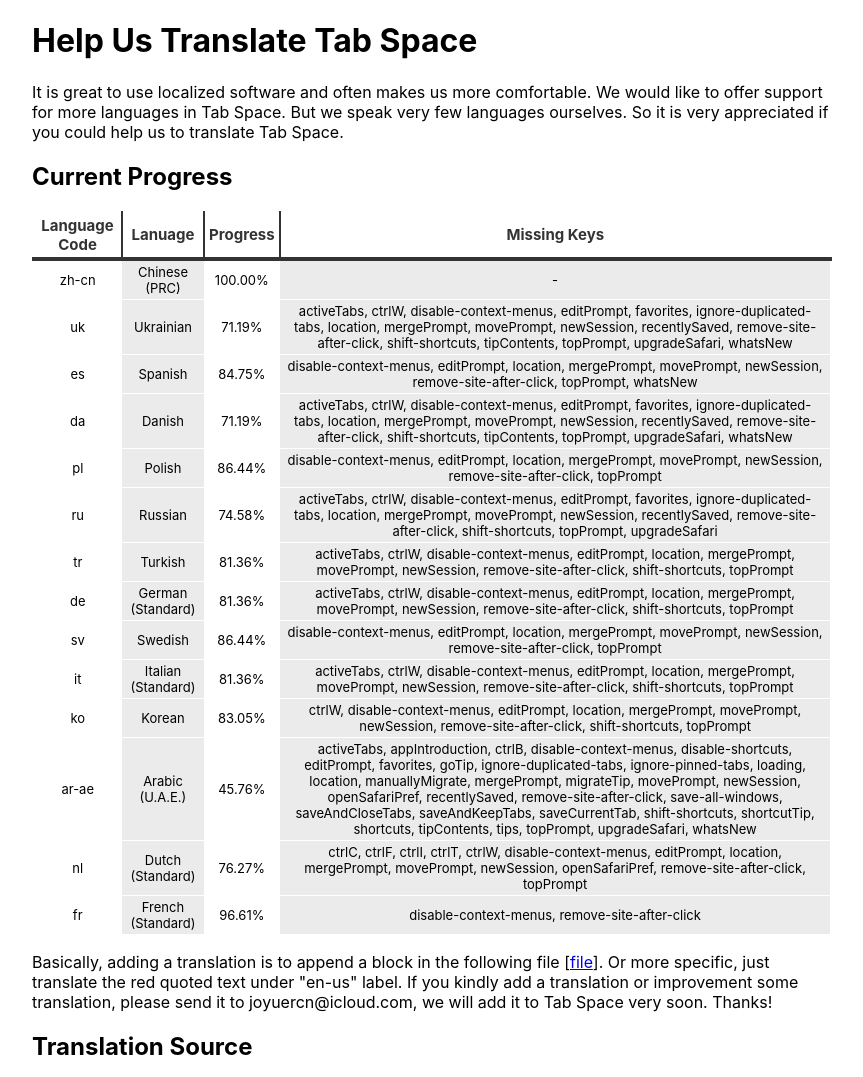
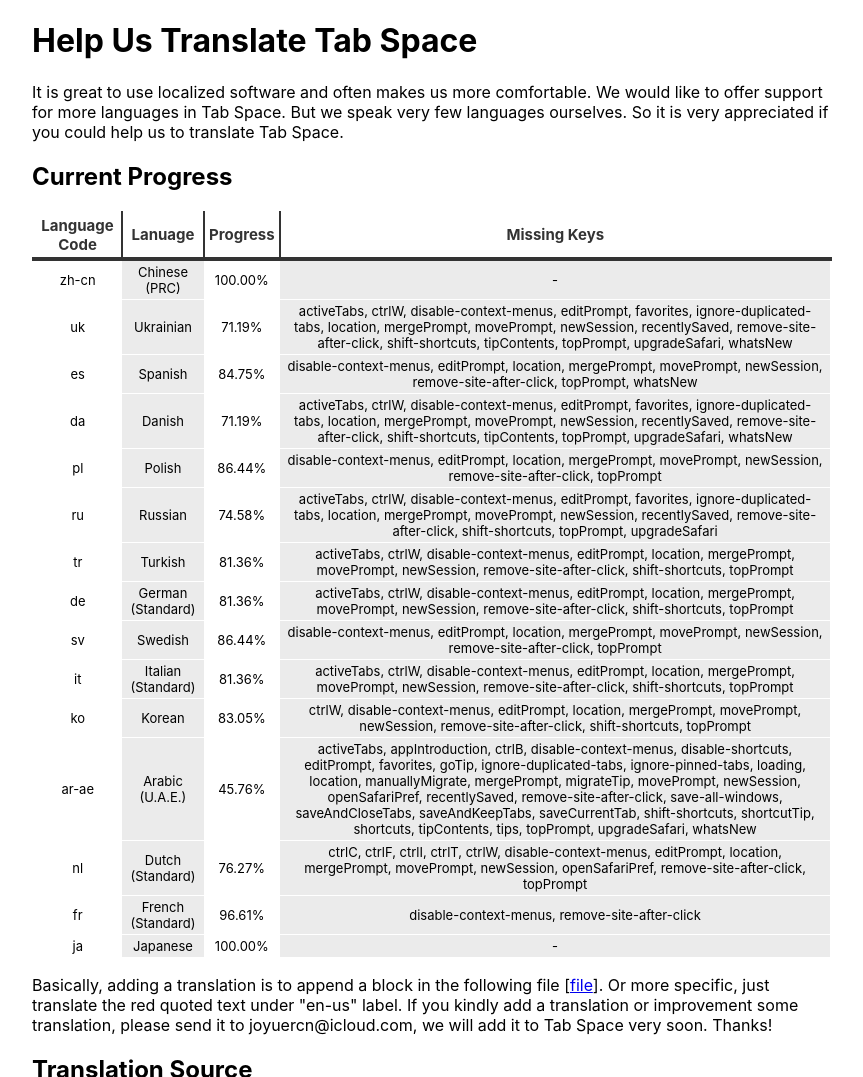
Before and after one commit to yuanzhoucq/Tab-Space, a Jekyll site: the page translate.html, which Jekyll copies as it is, in a window 1280 px wide, cut to the strip 0-1077 px from the top of the page. Shown: the whole strip, without its empty margins (208-1071 px from the left). Built offline with Jekyll 4.4.1, drawn with Linux system fonts in a browser that asks for light colours.

Commit message:
Confgure Japanese

```diff
--- a/admin/src/constants.js
+++ b/admin/src/constants.js
@@ -18,6 +18,7 @@
         {code: "fr", name: "French"},
         {code: "de", name: "German"},
         {code: "it", name: "Italian"},
+        {code: "ja", name: "Japanese"},
         {code: "ko", name: "Korean"},
         {code: "pl", name: "Polish"},
         {code: "ru", name: "Russian"},
--- a/translate.html
+++ b/translate.html
@@ -81,7 +81,8 @@
 <tr ><td class="lang-td td_text">ko</td><td class="name-td td_text">Korean</td><td class="progress-td td_text">83.05%</td><td class="missingkeys-td td_text">ctrlW, disable-context-menus, editPrompt, location, mergePrompt, movePrompt, newSession, remove-site-after-click, shift-shortcuts, topPrompt</td></tr>
 <tr ><td class="lang-td td_text">ar-ae</td><td class="name-td td_text">Arabic (U.A.E.)</td><td class="progress-td td_text">45.76%</td><td class="missingkeys-td td_text">activeTabs, appIntroduction, ctrlB, disable-context-menus, disable-shortcuts, editPrompt, favorites, goTip, ignore-duplicated-tabs, ignore-pinned-tabs, loading, location, manuallyMigrate, mergePrompt, migrateTip, movePrompt, newSession, openSafariPref, recentlySaved, remove-site-after-click, save-all-windows, saveAndCloseTabs, saveAndKeepTabs, saveCurrentTab, shift-shortcuts, shortcutTip, shortcuts, tipContents, tips, topPrompt, upgradeSafari, whatsNew</td></tr>
 <tr ><td class="lang-td td_text">nl</td><td class="name-td td_text">Dutch (Standard)</td><td class="progress-td td_text">76.27%</td><td class="missingkeys-td td_text">ctrlC, ctrlF, ctrlI, ctrlT, ctrlW, disable-context-menus, editPrompt, location, mergePrompt, movePrompt, newSession, openSafariPref, remove-site-after-click, topPrompt</td></tr>
-<tr ><td class="lang-td td_text">fr</td><td class="name-td td_text">French (Standard)</td><td class="progress-td td_text">96.61%</td><td class="missingkeys-td td_text">disable-context-menus, remove-site-after-click</td></tr></tbody></table>
+<tr ><td class="lang-td td_text">fr</td><td class="name-td td_text">French (Standard)</td><td class="progress-td td_text">96.61%</td><td class="missingkeys-td td_text">disable-context-menus, remove-site-after-click</td></tr>
+<tr ><td class="lang-td td_text">ja</td><td class="name-td td_text">Japanese</td><td class="progress-td td_text">100.00%</td><td class="missingkeys-td td_text">-</td></tr></tbody></table>
 
   <p>Basically, adding a translation is to append a block in the following file [<a
       href="https://github.com/yuanzhoucq/Tab-Space/blob/master/admin/src/lang.json">file</a>]. Or more specific, just
```
